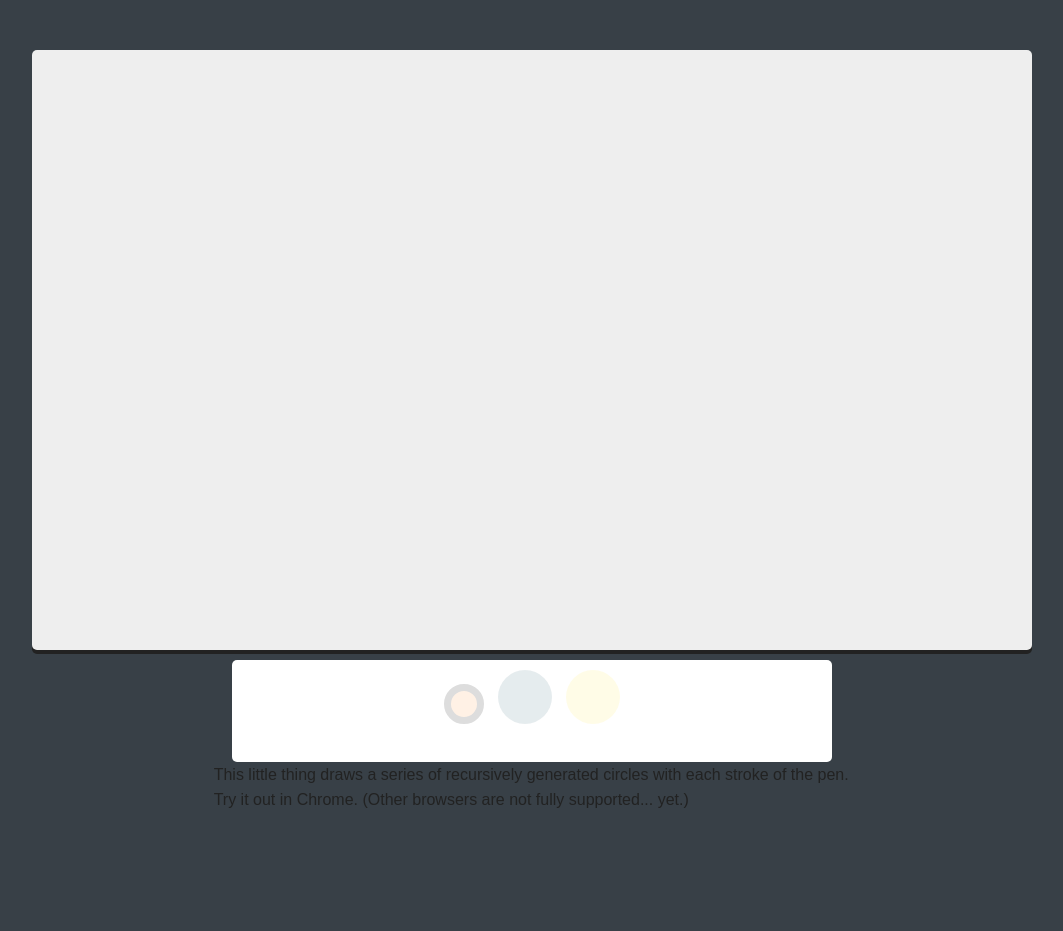
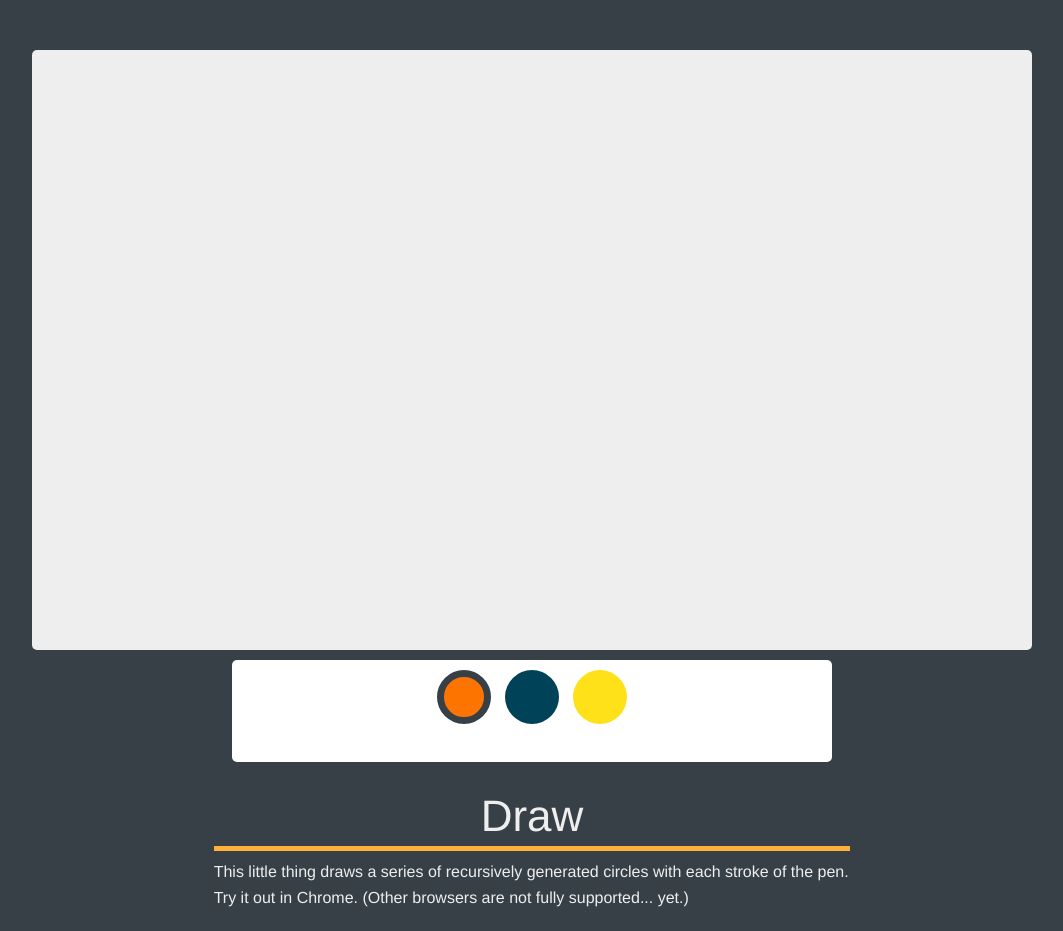
Before and after one commit to BillyZac/draw, a plain HTML site: page index.html in a window 1280 px wide. Shown: the whole page, without its empty margins (108-1171 px from the left). Before the commit the page ends 850 px from the top, so only its background shows below. Drawn offline with nearby package versions, Linux system fonts and the light colour scheme.

Commit message:
Make color select buttons fully opaque while keeping drawing color transparent.

```diff
--- a/css/style.css
+++ b/css/style.css
@@ -12,14 +12,22 @@ orange: #FD7400		rgba( 253, 116,   0, 0.1)
 
 body {
 	background: #384047;
-	font-family: sans-serif;
 }
+
+#explanation p, #explanation h1 {
+	color: #eee;
+}
+
+h1 {
+	border-bottom: 5px solid #FFB03B;
+	padding-top: 20px;
+}
+
 canvas {
 	background: #eee;
 	display: block;
 	margin: 50px auto 10px;
 	border-radius: 5px;
-	box-shadow: 0 4px 0 0 #222;
 	cursor: url(../img/cursor.png), crosshair;
 }
 .controls {
@@ -55,21 +63,19 @@ ul li {
 }
 
 .red {
-	background: rgba( 253, 116,   0, 0.1);
+	background: rgb( 253, 116,   0);
 }
 
 .blue {
-	background: rgba(   0,  67,  88, 0.1);
+	background: rgb(   0,  67,  88);
 }
 
 .yellow {
-	background: rgba( 255, 225,  26, 0.1);
+	background: rgb( 255, 225,  26);
 }
 
 .selected {
-	border: 7px solid #ddd;
-	width: 40px;
-	height: 40px;
+	border: 7px solid #384047;
 }
 button {
 	background: #68B25B;
--- a/index.html
+++ b/index.html
@@ -22,7 +22,8 @@
 		</ul>
 	</div>
 	<div class="row">
-		<div class="large-8 large-offset-2 medium-8 medium-offset-2 column">
+		<div class="large-8 large-offset-2 medium-8 medium-offset-2 column" id="explanation">
+			<h1 class="text-center">Draw</h1>
 			<p>This little thing draws a series of recursively generated circles with each stroke of the pen. Try it out in Chrome. (Other browsers are not fully supported... yet.)</p>
 		</div>
 	</div>
--- a/js/app.js
+++ b/js/app.js
@@ -1,6 +1,5 @@
-//Problem: User interaction causes no change to application
-//Solution: User interaction causes application to respond
 var color = $(".selected").css("background-color");
+var transColor = color;
 var $canvas = $("canvas");
 var context = $canvas[0].getContext("2d");
 var lastEvent;
@@ -25,6 +24,7 @@ $("#revealColorSelect").click(function(){
   changeColor();
   $("#colorSelect").toggle();
 });
+
 
 //Update the new color <span>
 function changeColor() {
@@ -87,8 +87,12 @@ function drawCircle(x, y, radius) {
   y = (Math.round(y / 20)) * 20;
 
   context.ellipse(x, y, radius, radius, 50 * Math.PI/180, 0, 2 * Math.PI);
-  context.fillStyle = color;
-  // context.fillStyle = "rgba(50, 50, 240, 0.1)";
+
+  //Make color transparent
+  transColor = color.replace(")", ", 0.1)");
+  transColor = transColor.replace("rgb", "rgba");
+
+  context.fillStyle = transColor;
   context.fill();
 
 }
```
